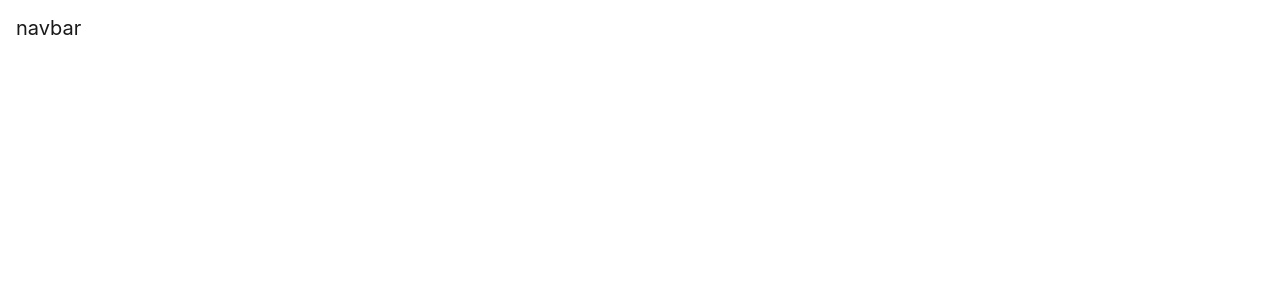
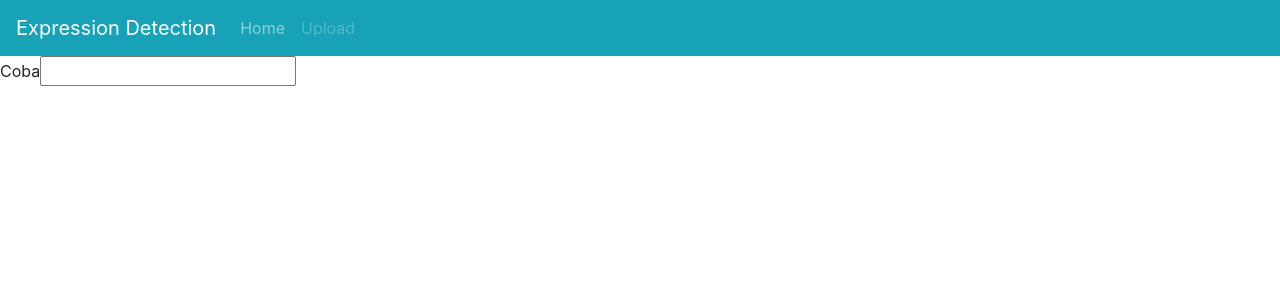
Before and after one commit to expressionDetector/client, a Vue app: page / in a window 1280 px wide. Shown: the top 300 px of the page. Built offline with nearby package versions, Linux system fonts and the light colour scheme.

Commit message:
bikin navbar

```diff
--- a/src/components/general/Nav.vue
+++ b/src/components/general/Nav.vue
@@ -1,13 +1,35 @@
 <template>
-    <b-navbar>
-        <b-navbar-brand>
-            navbar
-        </b-navbar-brand>
-    </b-navbar>
+  <b-navbar toggleable="lg" type="dark" variant="info">
+    <b-navbar-brand href="#">Expression Detection</b-navbar-brand>
+    <b-navbar-toggle target="nav-collapse"></b-navbar-toggle>
+    <b-collapse id="nav-collapse" is-nav>
+      <b-navbar-nav class="menu">
+        <b-nav-item href="#" class="text-center">Home</b-nav-item>
+        <b-nav-item href="#" disabled>Upload</b-nav-item>
+      </b-navbar-nav>
+    </b-collapse>
+  </b-navbar>
 </template>
+
 <script>
+export default {
+  name: "Navigation"
+};
+</script>
 
-export default {
-    name: 'Navigation'
+<style scoped>
+@media (min-width: 576px) {
+  .menu {
+    width: 100%;
+  }
 }
-</script>
+@media (min-width: 768px) {
+  .menu {
+    width: 100%;
+  }
+}
+@media (min-width: 992px) {
+}
+@media (min-width: 1200px) {
+}
+</style>
--- a/src/components/upload/Upload.vue
+++ b/src/components/upload/Upload.vue
@@ -1,6 +1,9 @@
 <template>
     <div>
-
+        <form >
+            <label for="">Coba</label>
+            <input type="text" name="" id="">
+        </form>
     </div>
 </template>
 
```
Also changed, not shown: 3 other files (tests, documents, lock files or other folders).
